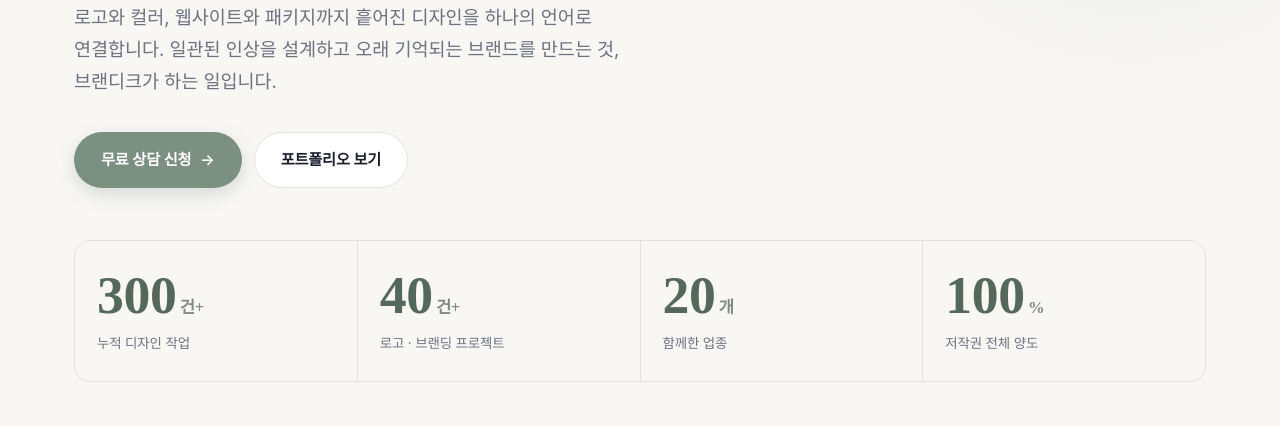
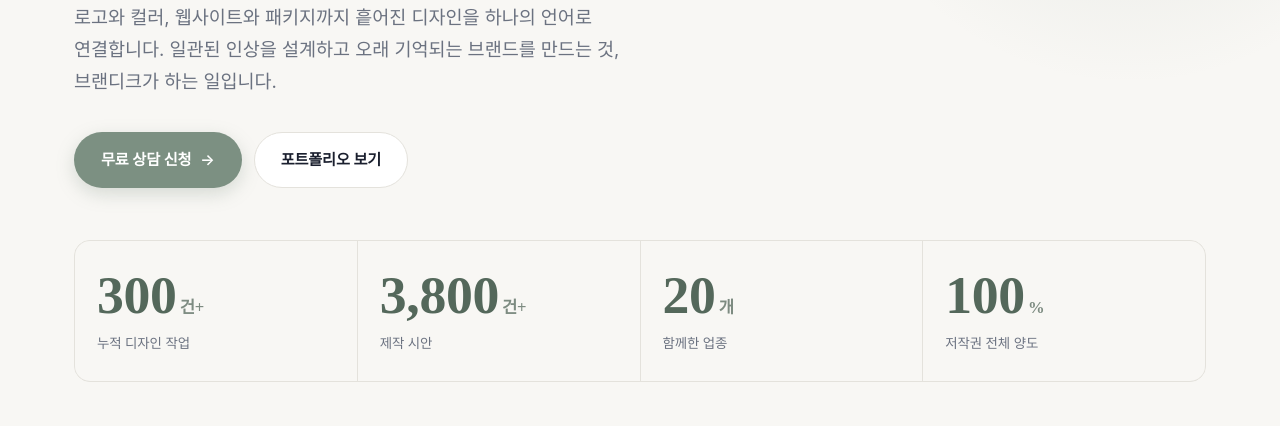
Before and after one commit to haydenlee551/brandique-site, a plain HTML site: page index.html in a window 1280 px wide. Shown: the part 374-800 px from the top of the page. Drawn offline with Linux system fonts and the light colour scheme.

Commit message:
히어로 지표에 제작 시안 3,800건+ 추가

```diff
--- a/index.html
+++ b/index.html
@@ -583,7 +583,7 @@ footer{background:var(--paper);border-top:1px solid var(--line);padding:60px 0 4
     </div>
     <div class="hero-facts reveal">
       <div><b><i data-to="300">0</i><em>건+</em></b><span>누적 디자인 작업</span></div>
-      <div><b><i data-to="40">0</i><em>건+</em></b><span>로고 · 브랜딩 프로젝트</span></div>
+      <div><b><i data-to="3800">0</i><em>건+</em></b><span>제작 시안</span></div>
       <div><b><i data-to="0" id="factCats">0</i><em>개</em></b><span>함께한 업종</span></div>
       <div><b><i data-to="100">0</i><em>%</em></b><span>저작권 전체 양도</span></div>
     </div>
```
